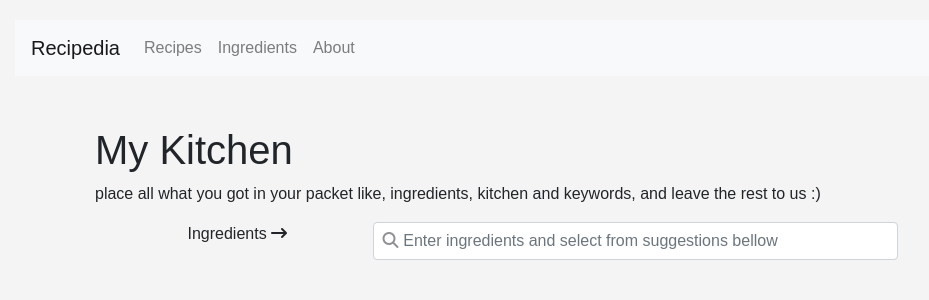
After one commit to Mr-FaZ3a/RECIPEDIA, a Flask app: page /kitchen in a window 1280 px wide. The commit adds this page. Shown: the top 300 px of the page, without its empty margins (5-934 px from the left). Run offline with Flask 2, Linux system fonts and the light colour scheme; some libraries are stand-ins or nearby versions.

Commit message:
add new page

```diff
--- a/app.py
+++ b/app.py
@@ -8,3 +8,7 @@ db = SQL("sqlite:///database.db")
 @app.route("/")
 def index():
     return render_template("index.html")
+
+@app.route("/kitchen")
+def kitchen():
+    return render_template("kitchen.html")
--- /dev/null
+++ b/scripts/main.js
@@ -0,0 +1,14 @@
+function main () {
+    let search = document.getElementById('ingredients')
+    search.addEventListener("input", () => {
+        let searchSymb = document.getElementById("searchSymb")
+        if (search.value == "")
+            searchSymb.style.opacity = "0.5"
+        else
+            searchSymb.style.opacity = "0"
+    })
+}
+
+window.onload = main
+
+console.log("hell world")
--- a/static/style.css
+++ b/static/style.css
@@ -8,3 +8,23 @@ body{
     background-color: #f4f4f4;
     padding: 20px;
 }
+
+.buttons *{
+    margin : 5px;
+}
+
+.container{
+    margin : 50px auto;
+}
+.fa-search{
+    position : absolute;
+    opacity : 0.5;
+    z-index: 1;
+    margin : 10px
+}
+
+.search:focus{
+    .fa-search{
+        opacity : 0;
+    }
+}
--- /dev/null
+++ b/templates/kitchen.html
@@ -0,0 +1,31 @@
+{% extends "layout.html" %}
+{% block title %}Kitchen {%endblock%}
+{% block content %}
+    <div class="container">
+        <div class="row">
+            <div class="col-md-12">
+                <h1>My Kitchen</h1>
+                <p>place all what you got in your packet like, ingredients, kitchen and keywords, and leave the rest to us :)</p>
+                <form action="/kitchen" method="get">
+                    <div class="row">
+                        <div class="col-md-1"></div>
+                        <div class="col-md-2">
+                            <label for="ingredients">Ingredients <i class="fas fa-long-arrow-right" aria-hidden="true"></i></label>
+                        </div>
+
+                        <div class="col-md-6">
+                            <i class="fas fa-search" id="searchSymb"></i>
+                            <input type="text" class="form-control search" id="ingredients" name="ingredients" placeholder="    Enter ingredients and select from suggestions bellow">
+                        </div>
+
+                    </div>
+                </form>
+                <ul>
+                    {% for ingredient in ingredients %}
+                        <li>{{ ingredient.name }}</li>
+                    {% endfor %}
+                </ul>
+            </div>
+        </div>
+    </div>
+{% endblock %}
--- a/templates/layout.html
+++ b/templates/layout.html
@@ -6,12 +6,12 @@
     <title>Recipedia: {% block title %}{% endblock %}</title>
     <link rel="stylesheet" href="https://stackpath.bootstrapcdn.com/bootstrap/4.5.2/css/bootstrap.min.css">
     <link rel="stylesheet" href="../static/style.css">
-
+    <script src="https://kit.fontawesome.com/e19443b96d.js" crossorigin="anonymous"></script>
 </head>
-<body>
-    <nav class="navbar navbar-expand-lg navbar-light bg-light">
-        <a class="navbar-brand" href="/">Recipedia</a>
-        <button class="navbar-toggler" type="button" data-toggle="collapse" data-target="#navbarNav" aria-controls="navbarNav"
+    <body>
+        <nav class="navbar navbar-expand-lg navbar-light bg-light">
+            <a class="navbar-brand" href="/">Recipedia</a>
+            <button class="navbar-toggler" type="button" data-toggle="collapse" data-target="#navbarNav" aria-controls="navbarNav"
             aria-expanded="false" aria-label="Toggle navigation">
             <span class="navbar-toggler-icon"></span>
         </button>
@@ -36,6 +36,6 @@
     <script src="https://code.jquery.com/jquery-3.5.1.slim.min.js"></script>
     <script src="https://cdn.jsdelivr.net/npm/@popperjs/core@2.5.3/dist/umd/popper.min.js"></script>
     <script src="https://stackpath.bootstrapcdn.com/bootstrap/4.5.2/js/bootstrap.min.js"></script>
-    <script src="script.js"></script>
+    <script src="../scripts/main.js">console.log('hello world')</script>
 </body>
 </html>
```
Also changed, not shown: templates/index.html (+11 -2 lines), static/fast-food-seamless-background-illustration-simple-restaurant-menu-background-vector.jpg (added).
